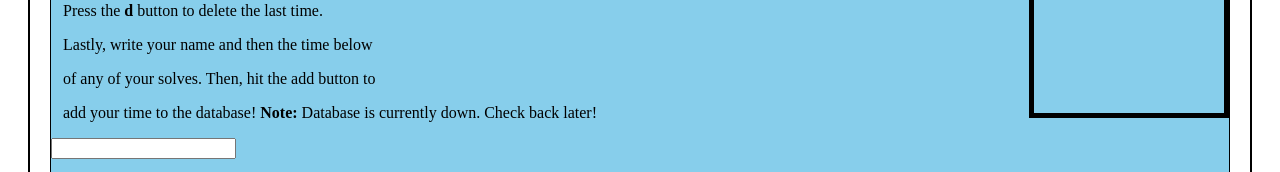
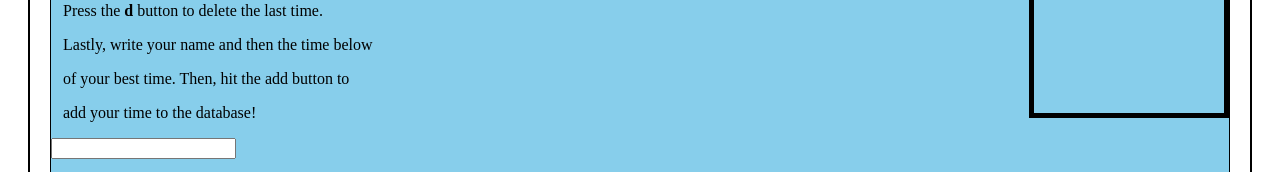
Before and after one commit to astoryumw/website, a Next.js app: page / in a window 1280 px wide. Shown: the part 143-315 px from the top of the page. Built offline with nearby package versions, Linux system fonts and the light colour scheme.

Commit message:
site running

```diff
--- a/lib/util.js
+++ b/lib/util.js
@@ -2,7 +2,7 @@
 import "isomorphic-fetch"
 
 export function addTime(name,time) {
-    return fetch('http://35.194.72.130:3001/api/addtime', {
+    return fetch('http://35.194.72.130/api/addtime', {
         method: 'POST',
         headers: { 'Content-Type': 'application/json' },
         body: JSON.stringify({ name, time })
--- a/pages/index.js
+++ b/pages/index.js
@@ -250,8 +250,8 @@ export default class Home extends React.Component {
       <p className="text" align='left'> &ensp; Press the <b>c</b> button to clear everything.</p>
       <p className="text" align='left'> &ensp; Press the <b>d</b> button to delete the last time.</p>
       <p className="text" align='left'> &ensp; Lastly, write your name and then the time below </p>
-      <p className="text" align='left'> &ensp; of any of your solves. Then, hit the add button to</p>
-      <p className="text" align='left'> &ensp; add your time to the database! <b>Note:</b> Database is currently down. Check back later!</p>
+      <p className="text" align='left'> &ensp; of your best time. Then, hit the add button to </p>
+      <p className="text" align='left'> &ensp; add your time to the database! </p>
       <App />
 
 
--- a/pages/times.js
+++ b/pages/times.js
@@ -27,7 +27,7 @@ export default class Times extends React.Component {
 	};
 
 	async componentDidMount() {
-		const url = "http://35.194.72.130:3001/api/list";
+		const url = "http://35.194.72.130/api/list";
 		const response = await fetch(url);
 		const data = await response.json();
 		try {
```
Also changed, not shown: components/MyLayout.js (line endings or trailing spaces), 2 other files (tests, documents, lock files or other folders).
